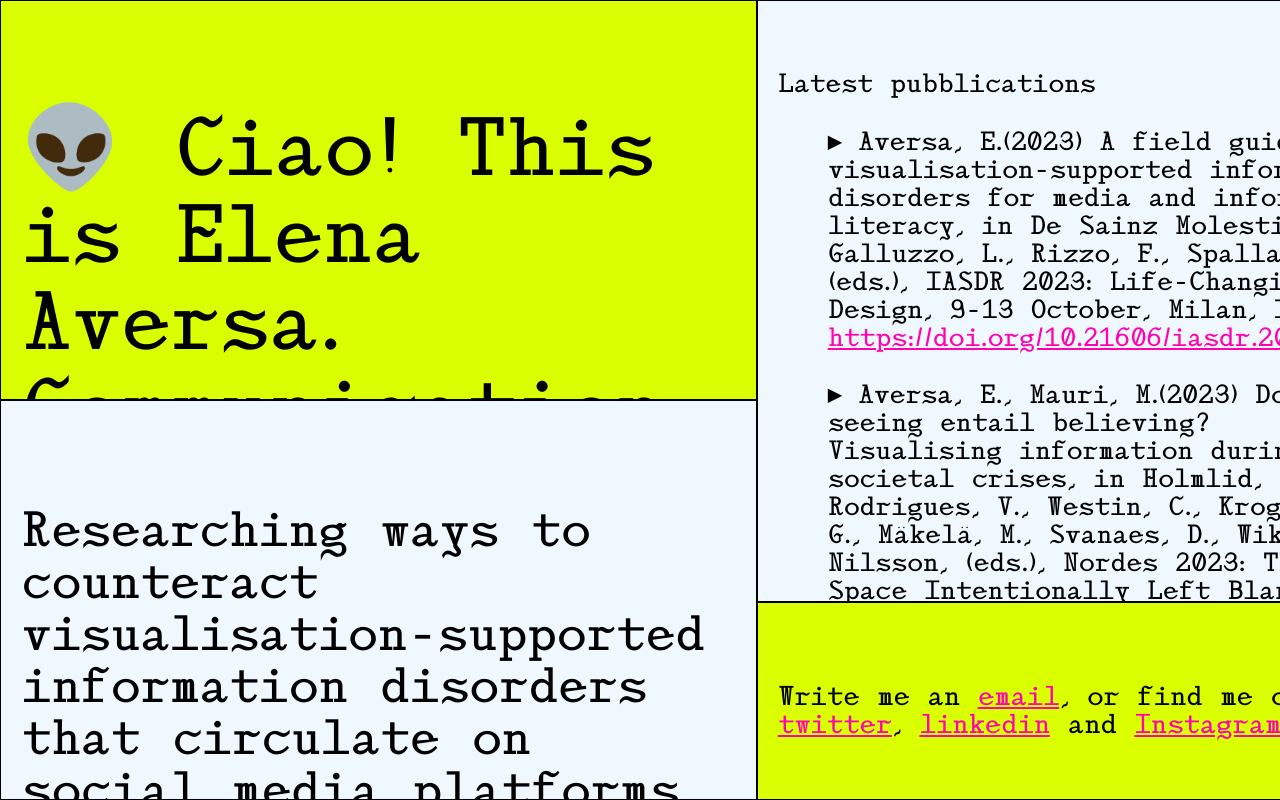
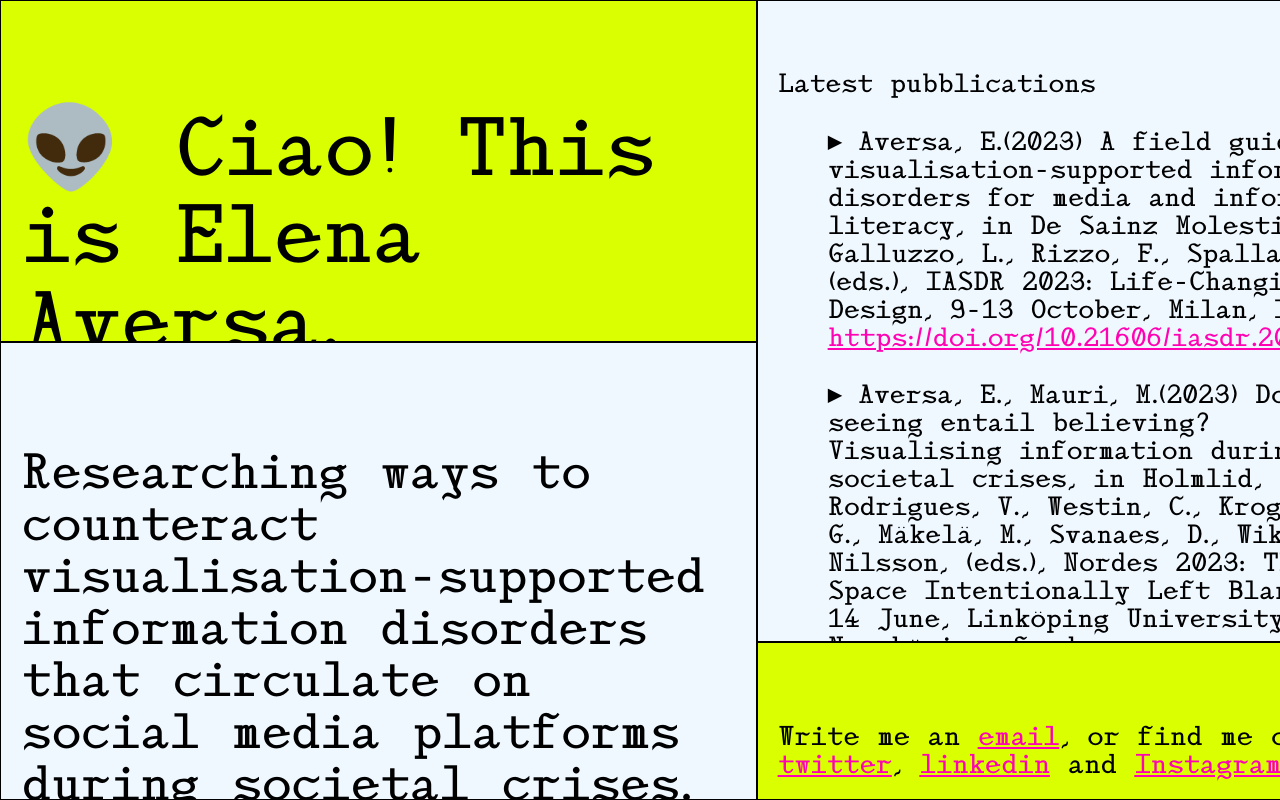
Before and after one commit to elena-aversa/elenic, a plain HTML site: page index.html in a window 1280 px wide. Shown: the top 800 px of the page. Drawn offline with Linux system fonts and the light colour scheme; a web font is replaced by a local one.

Commit message:
Update style.css

```diff
--- a/style.css
+++ b/style.css
@@ -11,9 +11,13 @@
         src: url('VG5000-Regular.otf') format('opentype');
       }
 
-      a {
+      .special-textA {
        color: rgb(255, 2, 179);
       }
+
+      /*.special-textB {
+        background-color: rgba(217, 255, 0, 0.19);
+       }*/
 
       .special-text {
         color: rgb(0, 0, 255);
@@ -23,6 +27,7 @@
         height: 100%;
         margin: 0;
         background-color: rgb(217, 255, 0);
+        /*background-color: aliceblue;*/
         font-family: 'Monor';
         color: rgb(0, 0, 0);
         text-align: left;
@@ -56,9 +61,25 @@
         border: 1px solid #000000;
         overflow-y: scroll;
         padding: 20px;
-        max-height: 70vh;
 
 }
+
+.maxRH {
+    max-height: 75vh;
+}
+
+.maxRB {
+    max-height: 25vh;
+}
+
+.maxLH {
+    max-height: 37.5vh;
+}
+
+.maxLB {
+    max-height: 62.5vh;
+}
+
 
 .right-container {
     display: flex;
@@ -80,7 +101,6 @@
         padding: 20px;
         border: 1px solid #000000;
         overflow-y: scroll;
-        max-height: 50vh;
         flex: 2;
     }
 
```
